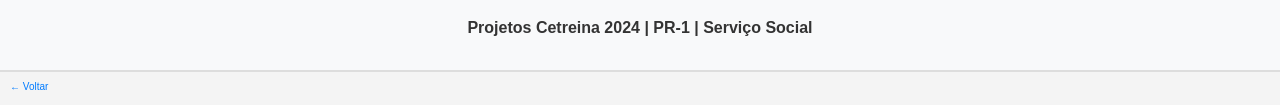
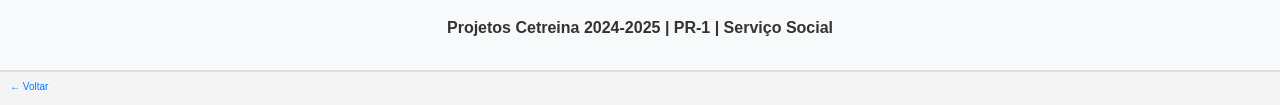
Before and after one commit to proiniciar/Servico_Social_Cetreina, a plain HTML site: page index.html in a window 1280 px wide. Shown: the part 323-428 px from the top of the page. Drawn offline with Linux system fonts and the light colour scheme.

Commit message:
index.html

```diff
--- a/index.html
+++ b/index.html
@@ -115,7 +115,7 @@
 <body>
     <div class="header">
         <img src="https://proiniciar.uerj.br/pluginfile.php/1/theme_adaptable/logo/1709829991/Daiaie%20Coordenadoria%20de%20Inicia%C3%A7%C3%A3o%20COR.png" alt="Logo">
-        <h1>Projetos Cetreina 2024 | PR-1 | Serviço Social</h1>
+        <h1>Projetos Cetreina 2024-2025 | PR-1 | Serviço Social</h1>
     </div>
 
     <div class="back-button">
```
